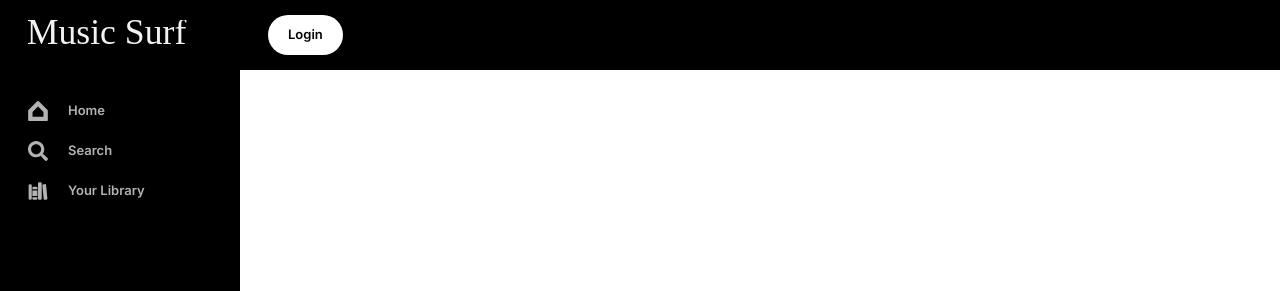
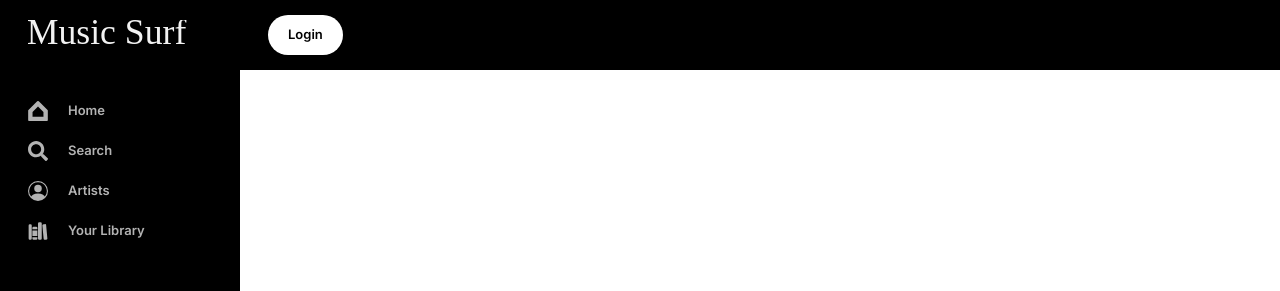
Before and after one commit to shahzaibshaikh/musicsurf, a React (Vite) app: page /library in a window 1280 px wide. Shown: the top 291 px of the page. Built offline with nearby package versions, Linux system fonts and the light colour scheme.

Commit message:
👌 IMPROVE: added artists option in sidebar

```diff
--- a/src/components/SideMenu.tsx
+++ b/src/components/SideMenu.tsx
@@ -3,12 +3,20 @@ import { Link as ReactLink } from 'react-router-dom';
 import { SiGooglehome } from 'react-icons/si';
 import { FaSearch } from 'react-icons/fa';
 import { IoLibrary } from 'react-icons/io5';
+import { BsPersonCircle } from 'react-icons/bs';
 import BrandImage from '../assets/bitmap.svg';
 
 const menuOptions = [
   { id: 1, name: 'Home', slug: 'home', path: '/', icon: SiGooglehome },
   { id: 2, name: 'Search', slug: 'search', path: '/search', icon: FaSearch },
-  { id: 3, name: 'Your Library', slug: 'library', path: '/library', icon: IoLibrary }
+  {
+    id: 3,
+    name: 'Artists',
+    slug: 'artist',
+    path: '/artist',
+    icon: BsPersonCircle
+  },
+  { id: 4, name: 'Your Library', slug: 'library', path: '/library', icon: IoLibrary }
 ];
 
 interface SideMenuProps {
```
